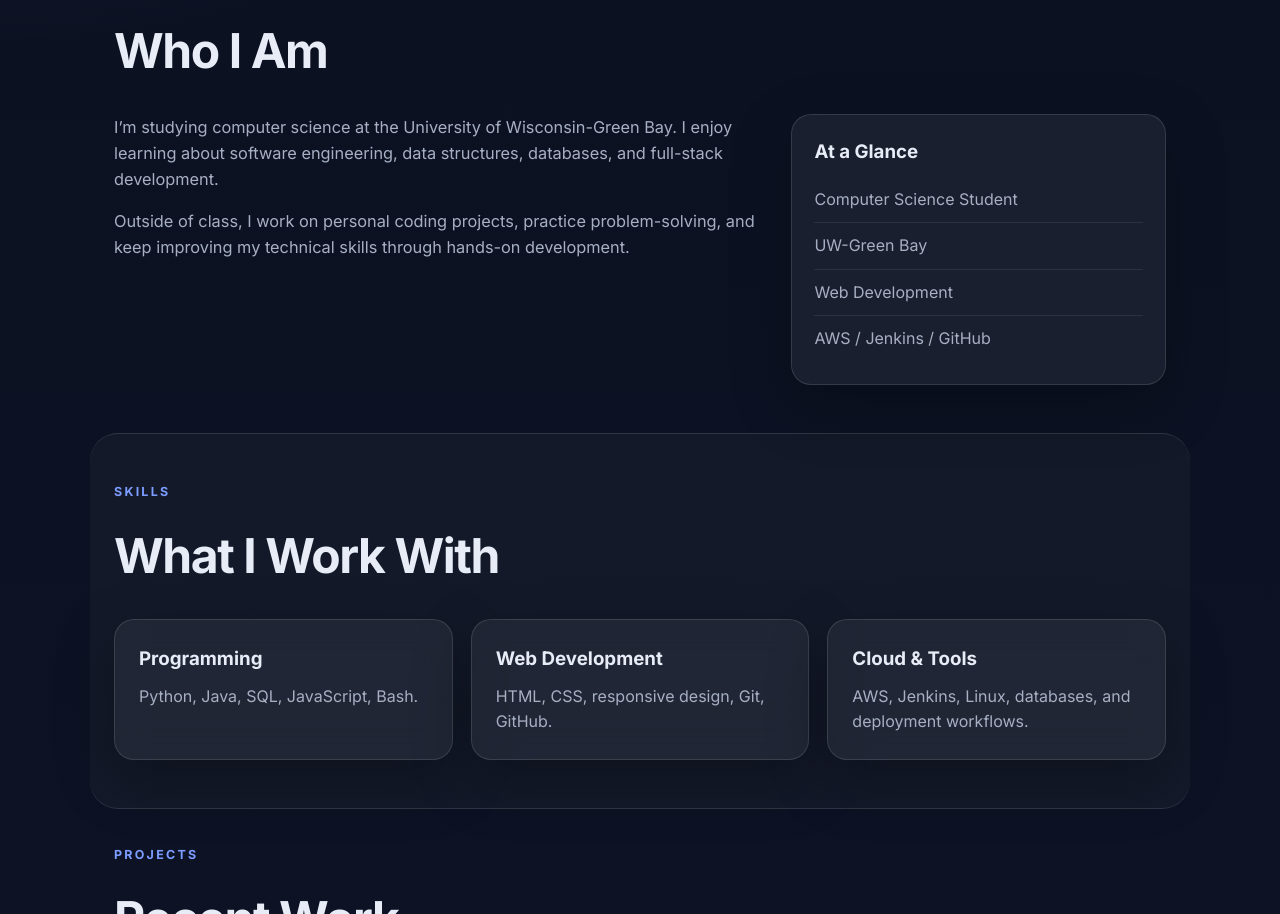
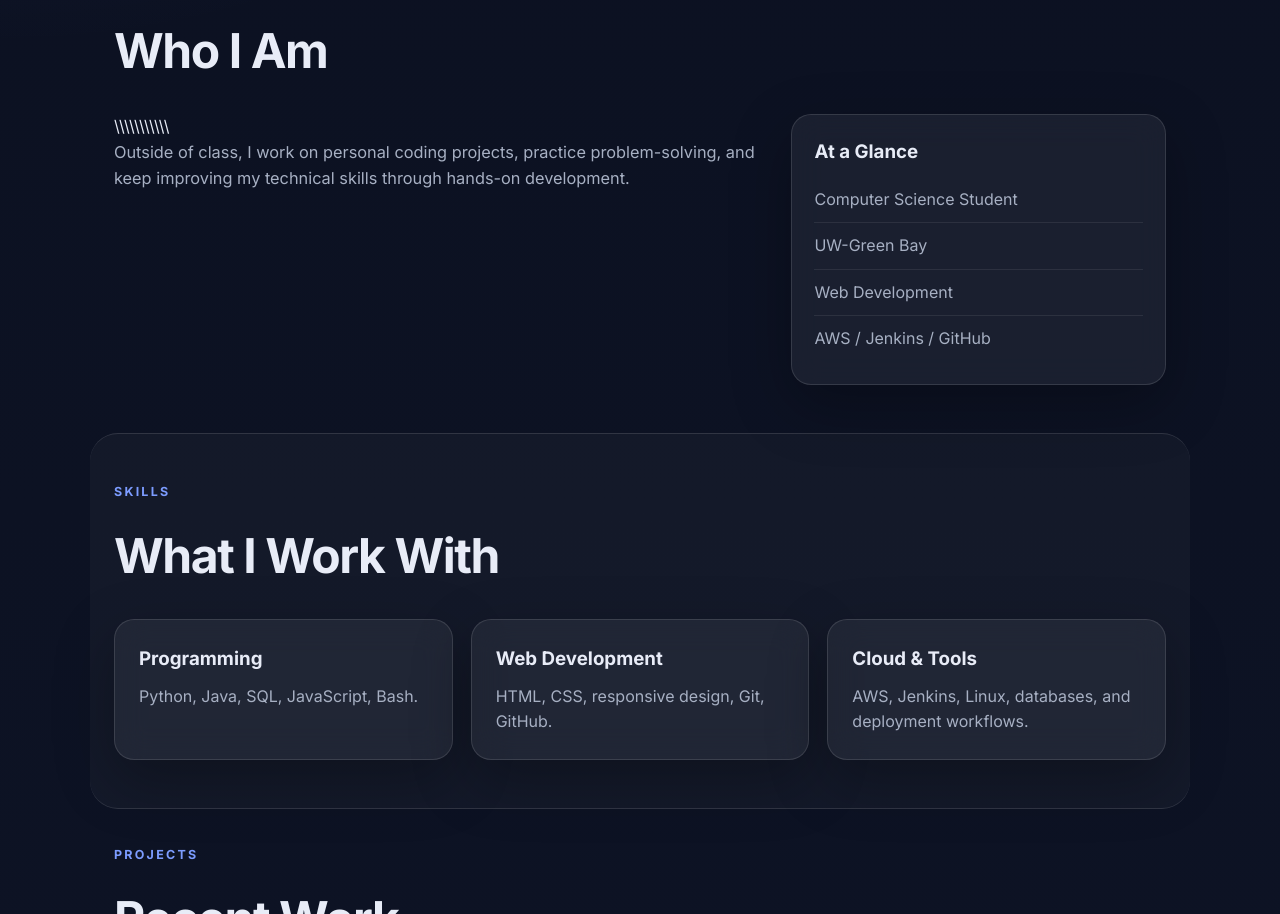
Before and after one commit to tysencasey10/cs293, a plain HTML site: page index.html in a window 1280 px wide. Shown: the part 853-1767 px from the top of the page. Drawn offline with Linux system fonts and the light colour scheme.

Commit message:
Remove personal introduction from index.html
Removed introductory text about studying computer science.

```diff
--- a/index.html
+++ b/index.html
@@ -47,11 +47,7 @@
       </div>
       <div class="content-grid">
         <div class="text-block">
-          <p>
-            I’m studying computer science at the University of Wisconsin-Green Bay.
-            I enjoy learning about software engineering, data structures, databases,
-            and full-stack development.
-          </p>
+\\\\\\\\\\\
           <p>
             Outside of class, I work on personal coding projects, practice problem-solving,
             and keep improving my technical skills through hands-on development.
```
